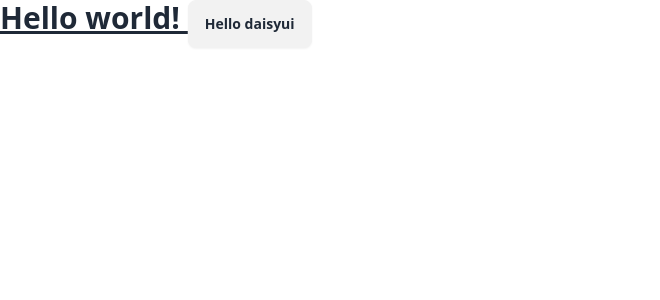
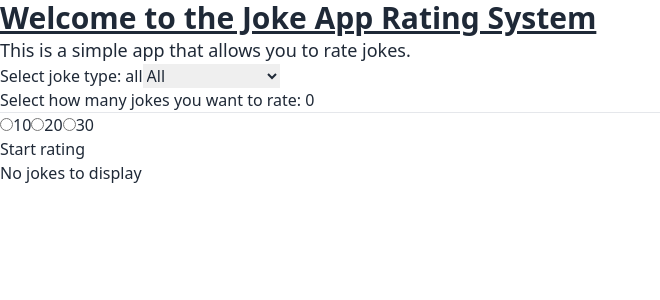
Before and after one commit to elvisss/joke-rating-app, a Vue app: page /#/ in a window 1280 px wide. Shown: the top 300 px of the page, without its empty margins (0-660 px from the left). Built offline with nearby package versions, Linux system fonts and the light colour scheme.

Commit message:
creating getJokes services

```diff
--- /dev/null
+++ b/src/composables/useJokes.ts
@@ -0,0 +1,35 @@
+import type { Ref } from 'vue'
+import { ref } from 'vue'
+import type { Joke, JokeType } from '@/types'
+import { getJokes } from '@/services/jokes'
+
+export const useJokes = (jokeType: Ref<JokeType>, quantity: Ref<number>) => {
+  const jokes = ref<Joke[]>([])
+  const isLoading = ref<boolean>(false)
+  const isError = ref<boolean>(false)
+
+  const fetchJokes = async () => {
+    console.log(jokeType.value, quantity.value)
+    try {
+      isLoading.value = true
+      isError.value = false
+      const response = await getJokes(jokeType.value, quantity.value)
+      jokes.value = response
+    } catch (err) {
+      console.log(err)
+      isError.value = true
+    } finally {
+      isLoading.value = false
+    }
+  }
+
+  return {
+    // state
+    isLoading,
+    isError,
+    jokes,
+
+    // methods
+    fetchJokes
+  }
+}
--- /dev/null
+++ b/src/services/jokes.ts
@@ -0,0 +1,27 @@
+import type { Joke, JokeType } from '@/types'
+
+const baseURL = 'https://official-joke-api.appspot.com'
+
+const getTenJokes = async (type: JokeType = 'all'): Promise<Joke[]> => {
+  try {
+    const response = await fetch(`${baseURL}/jokes${type === 'all' ? '' : `/${type}` }/ten`)
+    const data = (await response.json()) as Joke[]
+    return data
+  } catch (e) {
+    throw new Error('Error getting ten jokes')
+  }
+}
+
+export const getJokes = async(type: JokeType, quantity: number): Promise<Joke[]> => {
+  const promises = []
+  for (let i = 0; i < Math.floor(quantity / 10); i++) {
+    promises.push(getTenJokes(type))
+  }
+
+  try {
+    const jokes = await Promise.all(promises)
+    return jokes.flat()
+  } catch (e) {
+    throw new Error('Error getting jokes')
+  }
+}
--- a/src/types.d.ts
+++ b/src/types.d.ts
@@ -1,13 +1,9 @@
-export type jokeType = 'general' | 'knock-knock' | 'programming'
-export type jodeId = number
+export type JokeType = 'general' | 'knock-knock' | 'programming' | 'all'
+export type JokeId = number
 
 export interface Joke {
-  id: jodeId
-  type: jokeType
+  id: JokeId
+  type: JokeType
   setup: string
   punchline: string
 }
-
-export interface JokesResponse {
-  jokes: Joke[]
-}
--- a/src/views/HomeView.vue
+++ b/src/views/HomeView.vue
@@ -1,7 +1,72 @@
 <template>
   <h1 class="text-3xl font-bold underline">
-    Hello world!
+    Welcome to the Joke App Rating System
+  </h1>
+  <p class="text-lg">This is a simple app that allows you to rate jokes.</p>
+  <div>
+    <label>Select joke type: {{ jokeType }}</label>
+    <select v-model="jokeType">
+      <option value="" selected disabled>Select joke type</option>
+      <option value="general">General</option>
+      <option value="programming">Programming</option>
+      <option value="knock-knock">Knock knock</option>
+      <option value="all">All</option>
+    </select>
+  </div>
 
-    <button class="btn">Hello daisyui</button>
-  </h1>
+  <div>
+    <label>
+      Select how many jokes you want to rate: {{ jokesQuantity }}
+      <hr />
+
+      <input type="radio" id="ten" :value="10" v-model.number="jokesQuantity" />
+      <label for="ten">10</label>
+
+      <input
+        type="radio"
+        id="twenty"
+        :value="20"
+        v-model.number="jokesQuantity"
+      />
+      <label for="twenty">20</label>
+
+      <input
+        type="radio"
+        id="twirty"
+        :value="30"
+        v-model.number="jokesQuantity"
+      />
+      <label for="twirty">30</label>
+    </label>
+  </div>
+
+  <div>
+    <button type="button" @click="fetchJokes">Start rating</button>
+  </div>
+
+  <div v-if="isLoading">Loading...</div>
+  <div v-else-if="isError">Error</div>
+
+  <ul v-else-if="jokes.length">
+    <li v-for="joke in jokes" :key="joke.id">
+      <p>text: {{ joke.setup }}</p>
+      <p>punchline: {{ joke.punchline }}</p>
+    </li>
+  </ul>
+
+  <div v-else>No jokes to display</div>
 </template>
+
+<script setup lang="ts">
+import { ref } from 'vue'
+import { useJokes } from '../composables/useJokes'
+import type { JokeType } from '@/types'
+
+const jokeType = ref<JokeType>('all')
+const jokesQuantity = ref(0)
+
+const { isLoading, isError, jokes, fetchJokes } = useJokes(
+  jokeType,
+  jokesQuantity
+)
+</script>
```
Also changed, not shown: .eslintrc.cjs.
